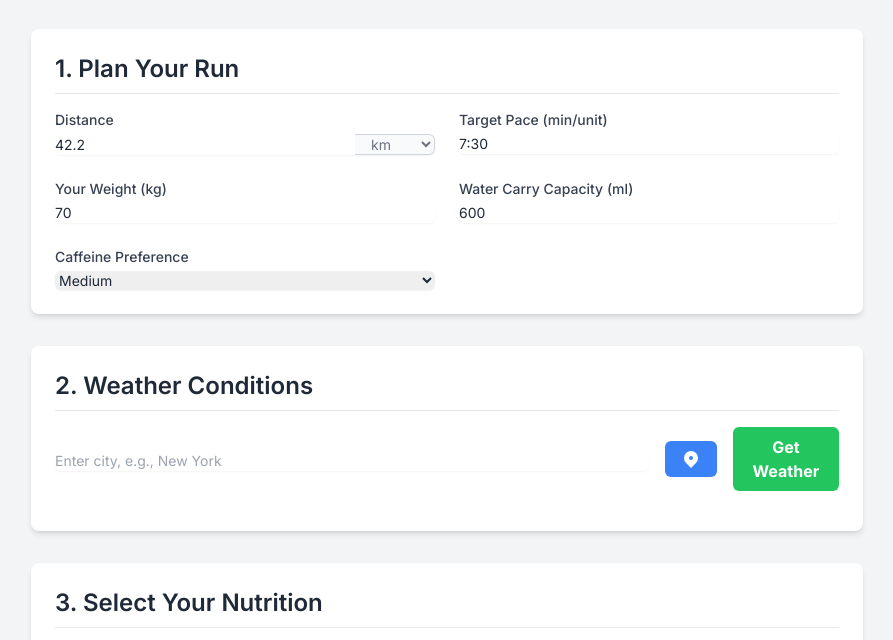
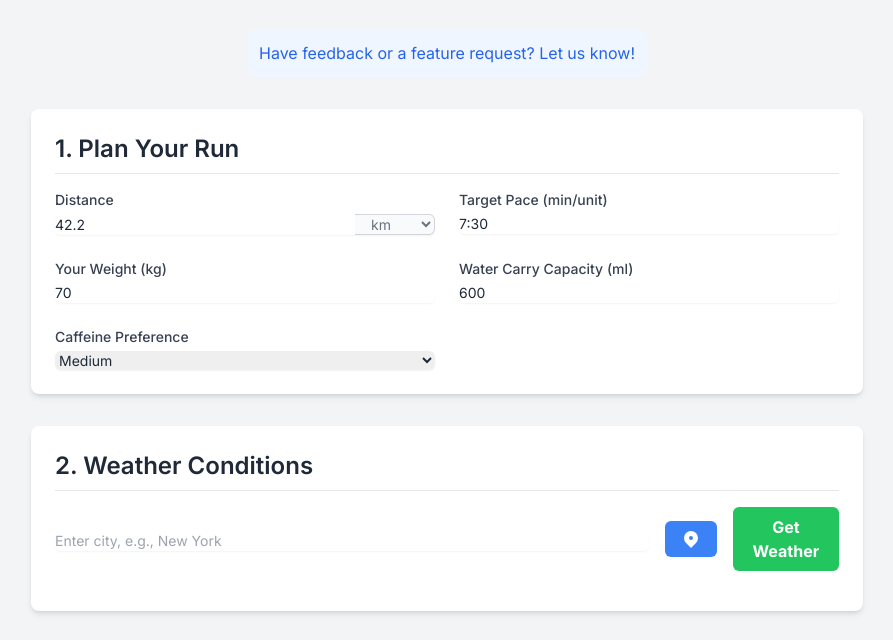
Before and after one commit to gvishal/Running, a plain HTML site: page index.html in a window 1280 px wide. Shown: the part 107-747 px from the top of the page, without its empty margins (193-1086 px from the left). Drawn offline with nearby package versions, Linux system fonts and the light colour scheme.

Commit message:
add feedback form

```diff
--- a/index.html
+++ b/index.html
@@ -55,6 +55,10 @@
             <h1 class="text-4xl font-bold text-blue-600">Marathon Run Planner</h1>
             <p class="text-gray-600 mt-2">Your personal guide for optimal race day nutrition and pacing.</p>
         </header>
+
+        <div class="text-center mb-8">
+            <a href="https://forms.gle/FeUTgpkkmnDcMsW17" target="_blank" class="text-blue-600 hover:underline bg-blue-50 p-3 rounded-lg inline-block">Have feedback or a feature request? Let us know!</a>
+        </div>
 
         <main class="space-y-8">
             <!-- User Input Section -->
```
